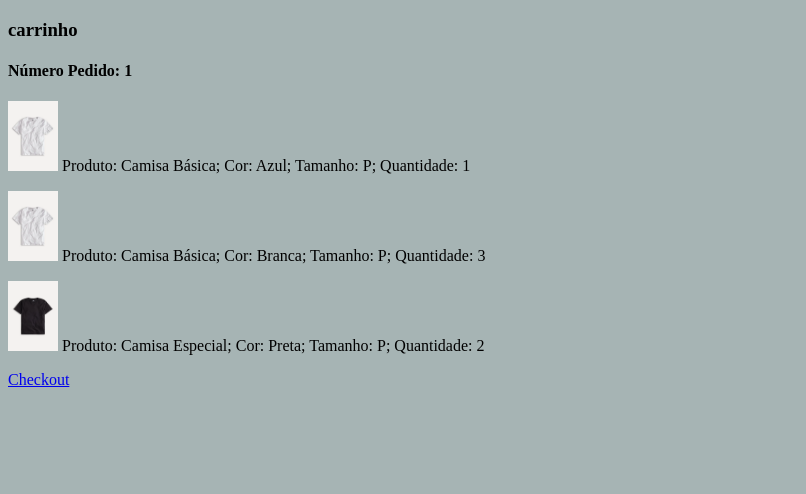
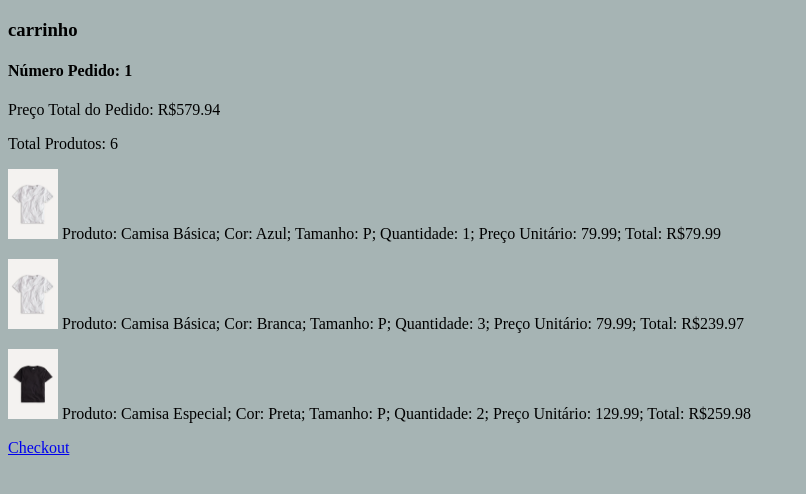
Before and after one commit to Jpzin1/ecommerce-replica-reserva, a Django app: page /carrinho/ in a window 1280 px wide. Shown: the part 42-536 px from the top of the page, without its empty margins (0-806 px from the left). Run offline with Django 5.2, Linux system fonts and the light colour scheme; a user stored in the database is signed in; data comes from the database, SQL or seed files in the repository; both versions use the stored data as it was after the commit.

Commit message:
new commit add função de adicionar ao carrinho

```diff
--- a/ecommerce/loja/models.py
+++ b/ecommerce/loja/models.py
@@ -71,6 +71,18 @@ class Pedido(models.Model):
     def __str__(self):
         return f"Cliente: {self.cliente.email}, id_pedido: {self.id}, finalizado: {self.finalizado}"
 
+    @property
+    def quantidade_total(self):
+        itens_pedido = ItensPedido.objects.filter(pedido__id=self.id)
+        quantidade = sum ([item.quantidade for item in itens_pedido])
+        return quantidade
+
+    @property
+    def preco_total(self):
+        itens_pedido = ItensPedido.objects.filter(pedido__id=self.id)
+        preco = sum ([item.preco_total for item in itens_pedido])
+        return preco
+
 class ItensPedido(models.Model):
     item_estoque = models.ForeignKey(ItemEstoque, null=True, blank=True, on_delete=models.SET_NULL)
     quantidade = models.IntegerField(default=0)
@@ -79,6 +91,9 @@ class ItensPedido(models.Model):
     def __str__(self):
         return f"Id Pedido: {self.pedido.id}, produto: {self.item_estoque.produto.nome}, {self.item_estoque.tamanho}, {self.item_estoque.cor.nome}"
 
+    @property
+    def preco_total(self):
+        return self.quantidade * self.item_estoque.produto.preco
 
 class Banner(models.Model):
     imagem = models.ImageField(null=True, blank=True)
--- a/ecommerce/loja/templates/carrinho.html
+++ b/ecommerce/loja/templates/carrinho.html
@@ -5,12 +5,14 @@
 
 <h3>carrinho</h3>
 <h4>Número Pedido: {{ pedido.id }}</h4>
+<p> Preço Total do Pedido: R${{ pedido.preco_total}} </p>
+<p> Total Produtos: {{ pedido.quantidade_total }} </p>
 
 
 {% for item in itens_pedido %}
 <p>
     <img src="{{ item.item_estoque.produto.imagem.url }}" width="50" height="70">
-    Produto: {{ item.item_estoque.produto.nome }}; Cor: {{ item.item_estoque.cor.nome }}; Tamanho: {{ item.item_estoque.tamanho }}; Quantidade: {{ item.quantidade }}
+    Produto: {{ item.item_estoque.produto.nome }}; Cor: {{ item.item_estoque.cor.nome }}; Tamanho: {{ item.item_estoque.tamanho }}; Quantidade: {{ item.quantidade }}; Preço Unitário: {{ item.item_estoque.produto.preco }}; Total: R${{ item.preco_total }}
 </p>
 {% endfor %}
 
--- a/ecommerce/loja/templates/homepage.html
+++ b/ecommerce/loja/templates/homepage.html
@@ -14,3 +14,7 @@
 {% endfor %}
 
 {% endblock %}
+
+
+
+<!--PARA RODAR O CODIGO E COLOCAR NO AR BASTA COLOCAR NO TERMINAL(CMD)-> python manage.py runserver -->
--- a/ecommerce/loja/views.py
+++ b/ecommerce/loja/views.py
@@ -35,16 +35,26 @@ def ver_produto(request, id_produto, id_cor=None):
 def adicionar_carrinho(request, id_produto):
     if request.method == 'POST' and id_produto:
         dados = request.POST.dict()
-        print(dados)
         tamanho = dados.get('tamanho')
         id_cor = dados.get('cor')
         if not tamanho:
             return redirect('loja')
         # Pegar o cliente
-        # Criar o pedido ou pegar o pedido que está em aberto
+        if request.user.is_authenticated:
+            cliente = request.user.cliente
+        else:
+            return redirect('loja')
+        pedido, criado = Pedido.objects.get_or_create(cliente=cliente, finalizado=False)
+        item_estoque = ItemEstoque.objects.get(produto__id=id_produto, tamanho=tamanho,  cor__id=id_cor)
+        item_pedido, criado = ItensPedido.objects.get_or_create(item_estoque=item_estoque, pedido=pedido)
+        item_pedido.quantidade += 1
+        item_pedido.save()
         return redirect('carrinho')
     else:
         return redirect('loja')
+
+def remover_carrinho(request):
+    return redirect('carrinho')
 
 
 def carrinho(request):
```
Also changed, not shown: ecommerce/db.sqlite3.
